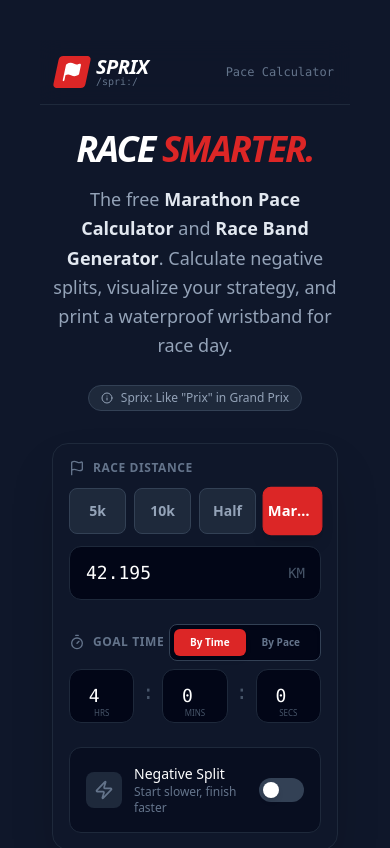
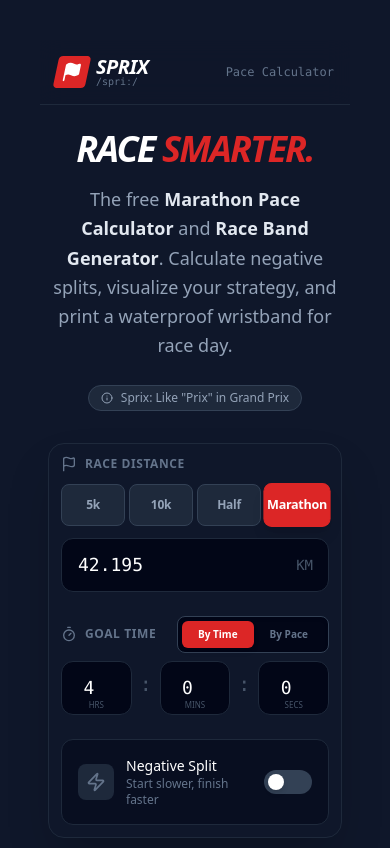
Before and after one commit to sheridan-runs/sprix, a React (Vite) app in the folder sprix/: page / in a window 390 px wide. Shown: the top 848 px of the page. Built offline with nearby package versions, Linux system fonts and the light colour scheme.

Commit message:
Update App.tsx

```diff
--- a/sprix/src/App.tsx
+++ b/sprix/src/App.tsx
@@ -161,7 +161,7 @@ function App() {
         </div>
       </header>
 
-      <main className="max-w-2xl mx-auto px-3 sm:px-6 py-6 sm:py-10 space-y-8 sm:space-y-10 flex-grow w-full">
+      <main className="max-w-2xl mx-auto px-2 sm:px-6 py-6 sm:py-10 space-y-8 sm:space-y-10 flex-grow w-full">
         {/* HERO */}
         <div className="text-center space-y-4">
           <h1 className="text-4xl md:text-5xl font-black italic tracking-tighter text-white">
@@ -180,23 +180,23 @@ function App() {
         </div>
 
         {/* CONTROLS */}
-        <section className="bg-slate-900 border border-slate-800 rounded-2xl p-4 sm:p-6 shadow-2xl space-y-6 relative overflow-hidden">
+        <section className="bg-slate-900 border border-slate-800 rounded-2xl p-3 sm:p-6 shadow-2xl space-y-6 relative overflow-hidden">
           <div className="space-y-3 relative z-0">
             <label className="text-xs uppercase tracking-wider text-slate-500 font-semibold flex items-center gap-2">
               <Flag className="w-4 h-4" /> Race Distance
             </label>
-            <div className="grid grid-cols-4 gap-2">
+            <div className="grid grid-cols-4 gap-1 sm:gap-2">
               {presets.map((p) => (
                 <button
                   key={p.label}
                   onClick={() => handlePreset(p)}
-                  className={`py-3 px-1 rounded-lg text-sm font-bold transition-all border ${
+                  className={`py-3 px-0 sm:px-1 rounded-lg text-xs sm:text-sm font-bold transition-all border ${
                     distance === p.km
                       ? `${theme.bg} ${theme.border} text-white shadow-lg scale-105`
                       : 'bg-slate-800 border-slate-700 text-slate-400 hover:border-slate-600 hover:text-white'
                   }`}
                 >
-                   <span className="block truncate">{p.label}</span>
+                   <span className="block tracking-tight">{p.label}</span>
                 </button>
               ))}
             </div>
```
